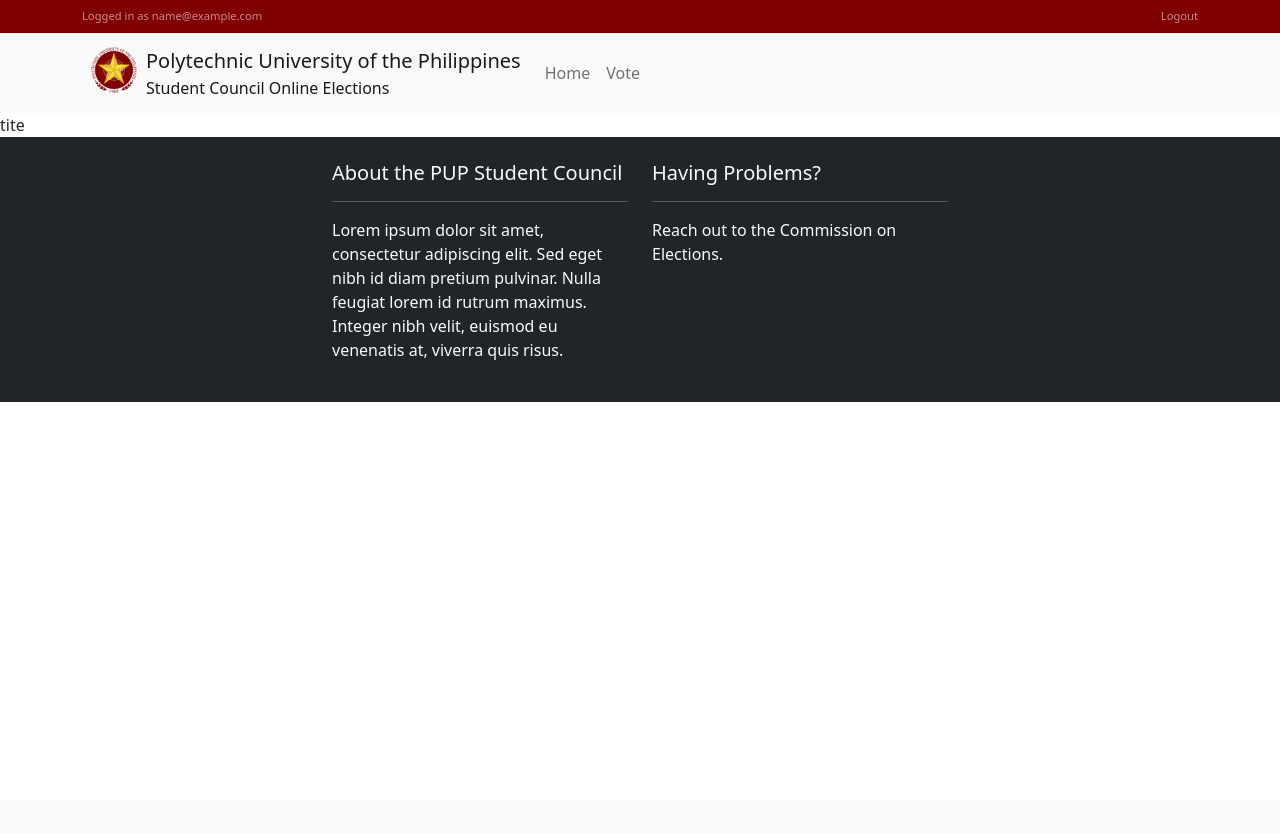
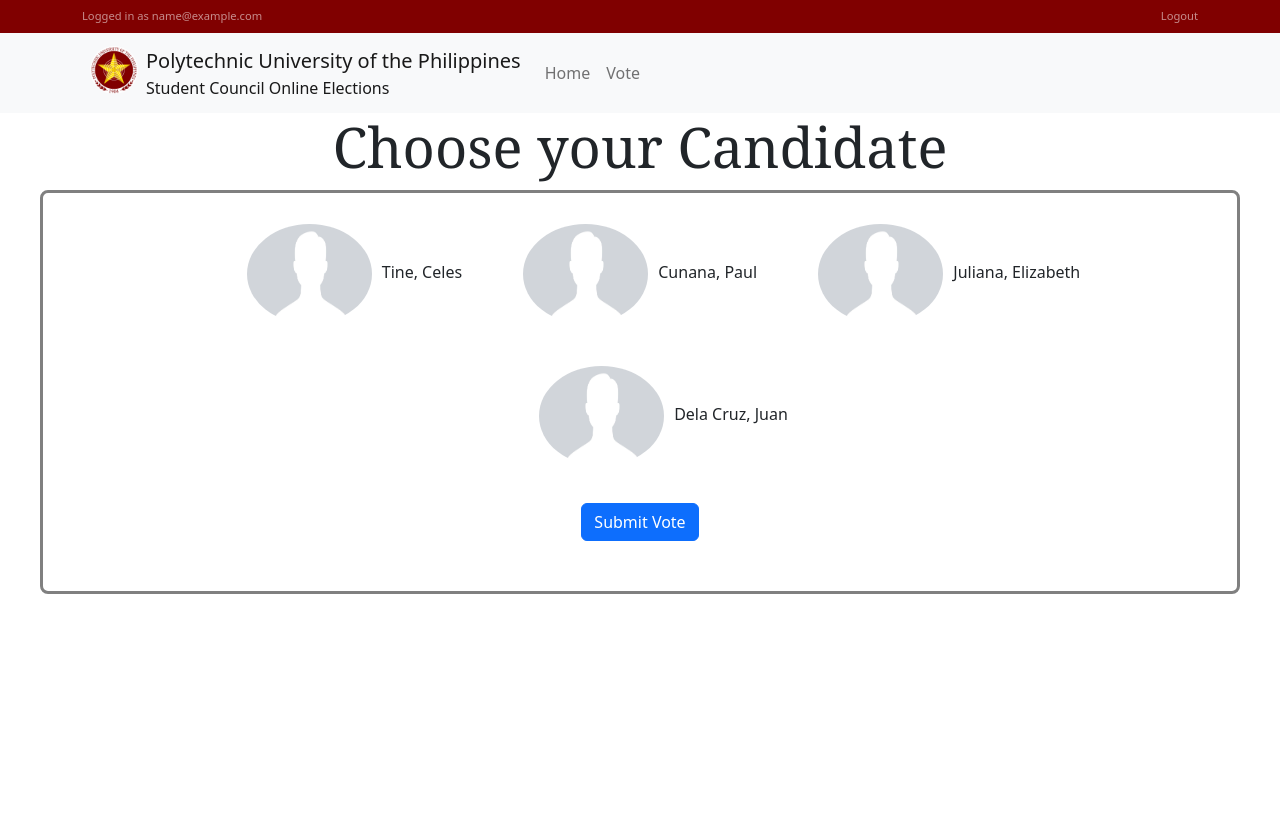
Before and after one commit to QueebSkeleton/pup-sc-online-election-system, a Django app: page /vote/ in a window 1280 px wide. Shown: the top 834 px of the page. Before the commit the page ends 402 px from the top, so only its background shows below. Run offline with Django 4.2, Linux system fonts and the light colour scheme; the visitor is signed in with stand-in values (Sample User, id 1).

Commit message:
updated
commit

```diff
--- a/elections/templates/elections/vote.html
+++ b/elections/templates/elections/vote.html
@@ -1,4 +1,158 @@
-{% extends "elections/base.html" %}
+{% extends "elections/base.html" %} {% load static %} {# Content #} {% block content %}
+<html>
 
-{# Content #}
-        {% block content %}tite{% endblock content %}
+<style>
+    h3 {
+        text-align: center;
+        font-size: 56px;
+        font-family: Cambria;
+    }
+
+    #cont {
+        border: 3px solid grey;
+        border-radius: 8px;
+        margin-top: 10px;
+        margin-bottom: 40%;
+        padding-top: 10px;
+        margin-left: 40px;
+        margin-right: 40px;
+        padding-bottom: 50px;
+    }
+
+    ul {
+        list-style-type: none;
+    }
+
+    li {
+        display: inline-block;
+    }
+
+    input[type="checkbox"][id^="cb"] {
+        display: none;
+    }
+
+    label {
+        border: 1px solid #fff;
+        padding: 10px;
+        display: block;
+        position: relative;
+        margin: 10px;
+        cursor: pointer;
+        -webkit-touch-callout: none;
+        -webkit-user-select: none;
+        -khtml-user-select: none;
+        -moz-user-select: none;
+        -ms-user-select: none;
+        user-select: none;
+    }
+
+    label::before {
+        background-color: white;
+        color: white;
+        content: " ";
+        display: block;
+        border-radius: 50%;
+        border: 1px solid grey;
+        position: absolute;
+        top: -5px;
+        left: -5px;
+        width: 25px;
+        height: 25px;
+        text-align: center;
+        line-height: 28px;
+        transition-duration: 0.4s;
+        transform: scale(0);
+    }
+
+    label img {
+        height: 100px;
+        width: 125px;
+        transition-duration: 0.2s;
+        transform-origin: 50% 50%;
+        border-radius: 50%;
+        align-content: center;
+        margin-left: 15px;
+        margin-right: 10px;
+    }
+
+     :checked+label {
+        border-color: #ddd;
+    }
+
+     :checked+label::before {
+        content: "✓";
+        background-color: grey;
+        transform: scale(1);
+    }
+
+     :checked+label img {
+        transform: scale(0.9);
+        box-shadow: 0 0 5px #333;
+        z-index: -1;
+    }
+</style>
+
+<body>
+    <h3>Choose your Candidate</h3>
+    <div id="cont">
+        <center>
+            <ul>
+                <li><input type="checkbox" id="cb1" />
+                    <label for="cb1"><img src="{% static 'elections/img/default-pic.png' %}" />Tine, Celes</label>
+                </li>
+                <li><input type="checkbox" id="cb2" />
+                    <label for="cb2"><img src="{% static 'elections/img/default-pic.png' %}" />Cunana, Paul</label>
+                </li>
+                <li><input type="checkbox" id="cb3" />
+                    <label for="cb3"><img src="{% static 'elections/img/default-pic.png' %}" />Juliana, Elizabeth</label>
+                </li>
+                <li><input type="checkbox" id="cb4" />
+                    <label for="cb4"><img src="{% static 'elections/img/default-pic.png' %}" />Dela Cruz, Juan</label>
+                </li>
+            </ul>
+        </center>
+        <div class="container">
+
+            <center>
+                <button type="button" class="btn btn-primary" data-bs-toggle="modal" data-bs-target="#exampleModal" id="buttonConfirm">
+              Submit Vote
+            </button>
+            </center>
+
+            <!-- Modal -->
+            <div class="modal fade" id="exampleModal" tabindex="-1" aria-labelledby="exampleModalLabel" aria-hidden="true">
+                <div class="modal-dialog">
+                    <div class="modal-content">
+                        <div class="modal-header">
+                            <h5 class="modal-title" id="exampleModalLabel">Confirmation</h5>
+                            <button type="button" class="btn-close" data-bs-dismiss="modal" aria-label="Close"></button>
+                        </div>
+                        <div class="modal-body">
+                            Are you sure about your vote?
+                        </div>
+                        <div class="modal-footer">
+                            <button type="button" class="btn btn-secondary" data-bs-dismiss="modal">Close</button>
+                            <button type="button" class="btn btn-primary">Confirm</button>
+                        </div>
+                    </div>
+                </div>
+            </div>
+        </div>
+    </div>
+</body>
+
+
+<script src="https://cdn.jsdelivr.net/npm/bootstrap@5.0.0-beta3/dist/js/bootstrap.min.js" integrity="sha384-j0CNLUeiqtyaRmlzUHCPZ+Gy5fQu0dQ6eZ/xAww941Ai1SxSY+0EQqNXNE6DZiVc" crossorigin="anonymous"></script>
+
+
+
+
+
+
+
+
+
+
+
+
+{% endblock content %} >>>>>>> Stashed changes
```
Also changed, not shown: elections/static/elections/img/default-pic.png (added), elections/static/elections/img/img_avatar.png (added), elections/templates/elections/includes/img_avatar.png (added).
